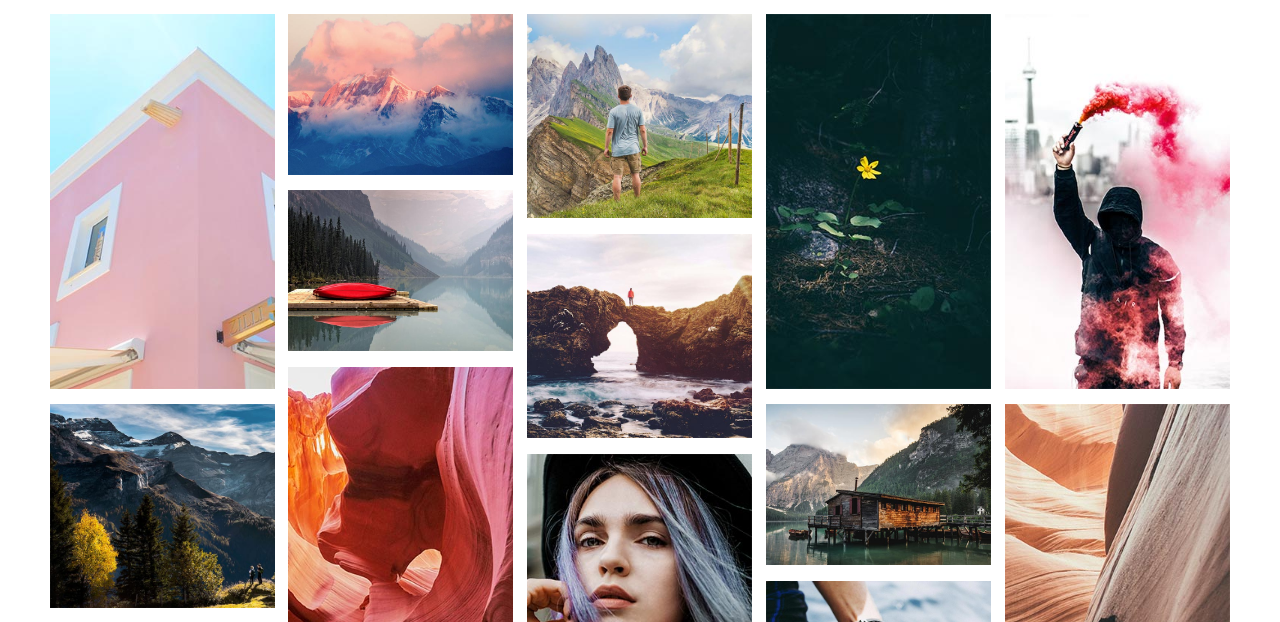
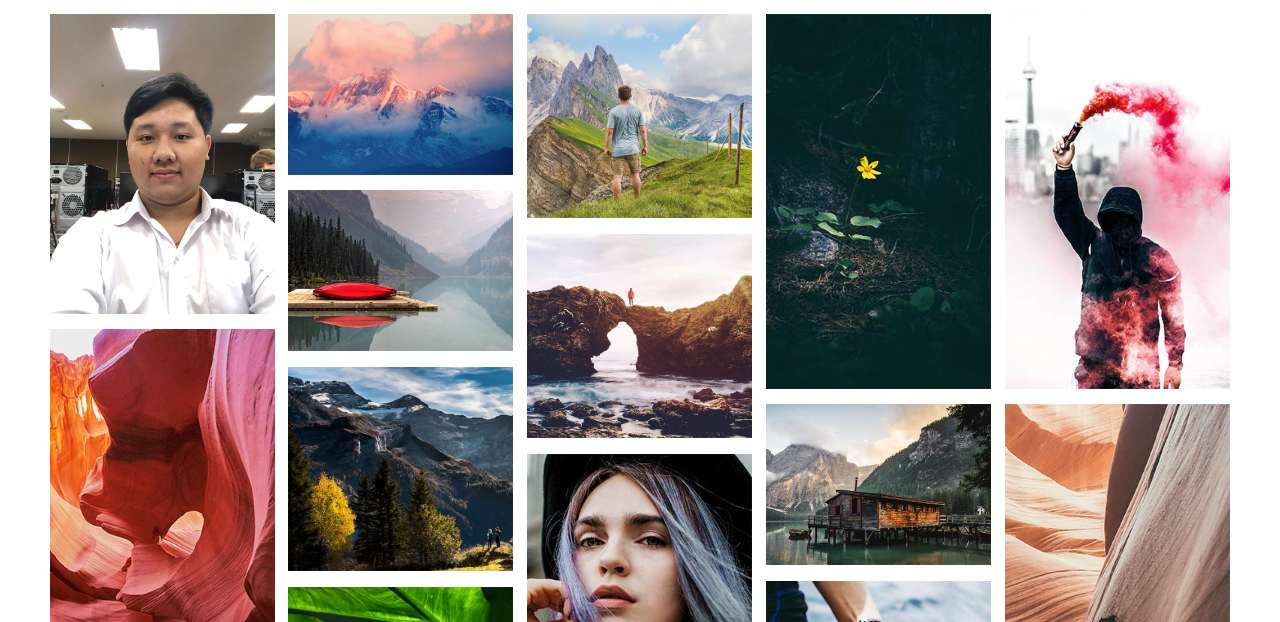
Before and after one commit to pekhun/foto_477-202, a plain HTML site: page index.html in a window 1280 px wide. Shown: the part 53-675 px from the top of the page. Drawn offline with Linux system fonts and the light colour scheme; files whose address does not match are found by name.

Commit message:
update index.html

```diff
--- a/index.html
+++ b/index.html
@@ -33,7 +33,7 @@
 		<div class="p-grid-isotope">
 
 			<div class="p-item grid-sizer"><a class="venobox" href="images/porfolio-1-300x500.jpg">
-				<img src="images/porfolio-1-300x500.jpg" alt=""/></a></div>
+				<img src="images/1.jpg" alt=""/></a></div>
 
 			<div class="p-item grid-sizer"><a class="venobox" href="images/porfolio-2-700x500.jpg">
 				<img src="images/porfolio-2-700x500.jpg" alt=""/></a></div>
```
Also changed, not shown: images/1.jpg (added).
